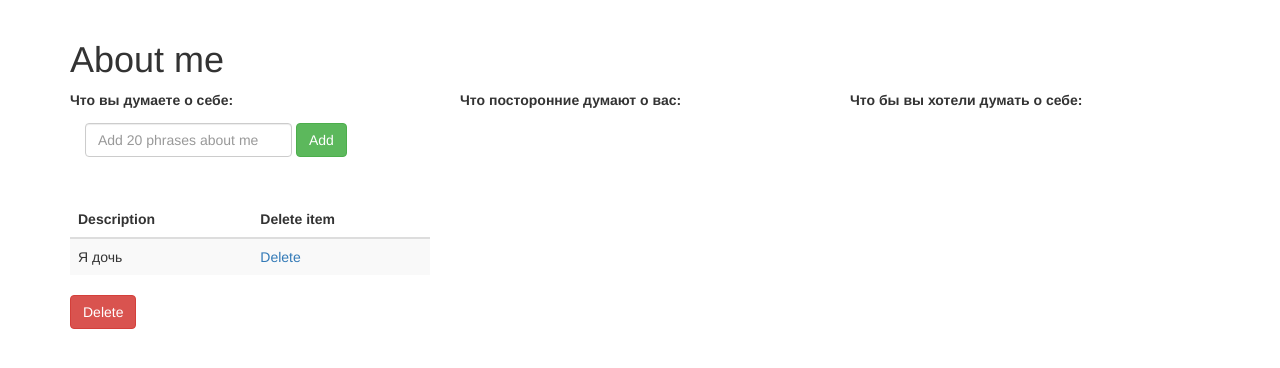
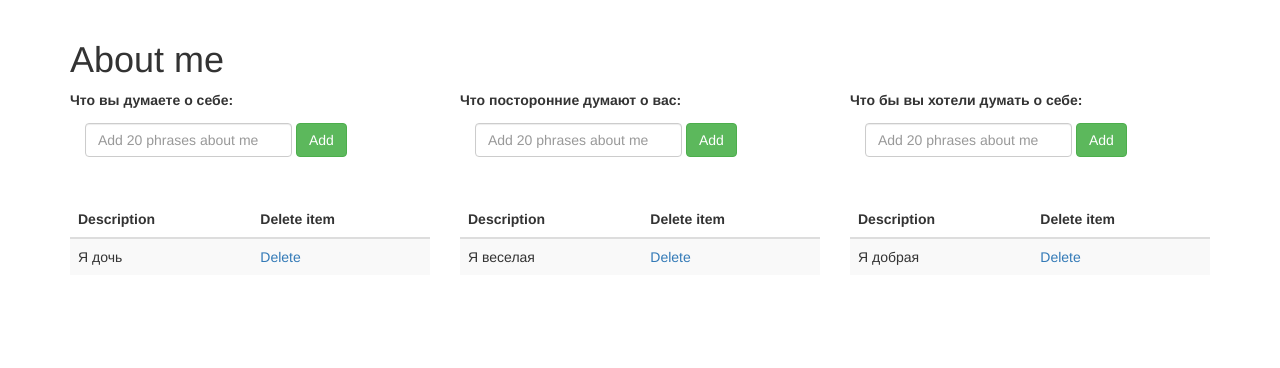
Before and after one commit to WillyGoodwill/django-emotions-project, a Django app: page /basic_app/test_about_me/ in a window 1280 px wide. Shown: the part 51-419 px from the top of the page. Run offline with Django 3.2, Linux system fonts and the light colour scheme; data comes from the database, SQL or seed files in the repository; both versions use the stored data as it was after the commit; some libraries are stand-ins or nearby versions.

Commit message:
added others and future area to about me

```diff
--- a/basic_app/admin.py
+++ b/basic_app/admin.py
@@ -1,6 +1,8 @@
 from django.contrib import admin
-from basic_app.models import Emotions, Stock,AboutMyView
+from basic_app.models import Emotions, Stock,AboutMyView,AboutMyViewOthers,AboutMyViewFuture
 # Register your models here.
 admin.site.register(Emotions)
 admin.site.register(Stock)
 admin.site.register(AboutMyView)
+admin.site.register(AboutMyViewOthers)
+admin.site.register(AboutMyViewFuture)
--- a/basic_app/urls.py
+++ b/basic_app/urls.py
@@ -20,6 +20,8 @@ urlpatterns = [
     url(r'^add_stock/$', views.add_stock,name = 'add_stock'),
     url(r'^delete/<stock_id>$', views.delete,name = 'delete'),
     url(r'^test_about_me/$', views.about_me,name = 'about_me'),
-    path('delete_about_me/<int:text_id>', views.delete_about_me,name = 'delete_about_me')
+    path('delete_about_me/<int:text_id>', views.delete_about_me,name = 'delete_about_me'),
+    path('delete_about_me_others/<int:text_id>', views.delete_about_me_others,name = 'delete_about_me_others'),
+    path('delete_about_me_future/<int:text_id>', views.delete_about_me_future,name = 'delete_about_me_future')
 
 ]
--- a/basic_app/views.py
+++ b/basic_app/views.py
@@ -318,28 +318,54 @@ def delete(request, stock_id):
     return redirect('basic_app:add_stock')
 
 def about_me(request):
+
     if request.method == "POST":
-        if 'me_about_me' in request.POST:
+        if 'about_me' in request.POST:
             form = TestForm(request.POST or None)
             if form.is_valid():
                 form.save()
                 return redirect('basic_app:about_me')
             else:
                 return render(request,'basic_app/test_about_me.html')
-        elif 'delete_about_me' in request.POST:
-            if len(AboutMyView.objects.all())>0:
-                AboutMyView.objects.last().delete()
-            text = AboutMyView.objects.all()
-            return render(request,'basic_app/test_about_me.html',{'text':text})
+        elif 'about_me_others' in request.POST:
+            form = TestForm2(request.POST or None)
+            if form.is_valid():
+                form.save()
+                return redirect('basic_app:about_me')
+            else:
+                return render(request,'basic_app/test_about_me.html')
+        elif 'about_me_future' in request.POST:
+            form = TestForm3(request.POST or None)
+            if form.is_valid():
+                form.save()
+                return redirect('basic_app:about_me')
+            else:
+                return render(request,'basic_app/test_about_me.html')
         else:
             text = AboutMyView.objects.all()
-            return render(request,'basic_app/test_about_me.html',{'text':text})
+            text2 = AboutMyViewOthers.objects.all()
+            text3 = AboutMyViewFuture.objects.all()
+
+            return render(request,'basic_app/test_about_me.html',{'text':text,'text2':text2,'text3':text3})
     else:
 
         text = AboutMyView.objects.all()
-        return render(request,'basic_app/test_about_me.html',{'text':text})
+        text2 = AboutMyViewOthers.objects.all()
+        text3 = AboutMyViewFuture.objects.all()
+
+        return render(request,'basic_app/test_about_me.html',{'text':text,'text2':text2,'text3':text3})
 
 def delete_about_me(request, text_id):
     item = AboutMyView.objects.get(pk = text_id)
     item.delete()
     return redirect('basic_app:about_me')
+
+def delete_about_me_others(request, text_id):
+    item = AboutMyViewOthers.objects.get(pk = text_id)
+    item.delete()
+    return redirect('basic_app:about_me')
+
+def delete_about_me_future(request, text_id):
+    item = AboutMyViewFuture.objects.get(pk = text_id)
+    item.delete()
+    return redirect('basic_app:about_me')
--- a/templates/basic_app/index.html
+++ b/templates/basic_app/index.html
@@ -13,7 +13,7 @@
                     {% csrf_token%}
                     <input type="submit" class = 'btn btn-success' value = 'Update'>
                 </form>
-                <h2>Psycological tests</h2>
+                <h2>Psychological tests</h2>
                 <a href="basic_app/test_about_me">1. About me</a>
         </div>
 
--- a/templates/basic_app/test_about_me.html
+++ b/templates/basic_app/test_about_me.html
@@ -48,7 +48,7 @@
                                 {% csrf_token%}
                                 <input type="text" class="form-control" placeholder="Add 20 phrases about me" name = "text">
                             </div>
-                            <button type="submit" class="btn btn-success" name= 'me_about_me'>Add </button>
+                            <button type="submit" class="btn btn-success" name= 'about_me'>Add </button>
                         </form>
                         <br>
                         <table class="table table-striped table-hover">
@@ -67,19 +67,65 @@
                             {%endfor%}
                             </tbody>
                           </table>
-                        <form method = 'POST'>
-                            {% csrf_token%}
-                            <input type="submit" class = 'btn btn-danger' value = 'Delete' name = 'delete_about_me'>
-                        </form>
+
 
                     </div>
                     <div class = 'col-lg-4'>
                         <label for="">Что посторонние думают о вас:</label>
+                        <form action = '{% url "basic_app:about_me"%}' class="navbar-form navbar" method = 'POST'>
+                            <div class="form-group">
+                                {% csrf_token%}
+                                <input type="text" class="form-control" placeholder="Add 20 phrases about me" name = "text">
+                            </div>
+                            <button type="submit" class="btn btn-success" name= 'about_me_others'>Add </button>
+                        </form>
+                        <br>
+                        <table class="table table-striped table-hover">
+                            <thead class = "">
+                              <tr>
+                                <th >Description</th>
+                                <th >Delete item</th>
+                              </tr>
+                            </thead>
+                            <tbody>
+                            {% for item in text2%}
+                                <tr>
+                                    <td>{{item}} </td>
+                                    <td> <a href="{%url 'basic_app:delete_about_me_others' item.id%}">Delete</a>  </td>
+                                </tr>
+                            {%endfor%}
+                            </tbody>
+                          </table>
 
 
                     </div>
                     <div class = 'col-lg-4'>
                         <label for="">Что бы вы хотели думать о себе:</label>
+                        <form action = '{% url "basic_app:about_me"%}' class="navbar-form navbar" method = 'POST'>
+                            <div class="form-group">
+                                {% csrf_token%}
+                                <input type="text" class="form-control" placeholder="Add 20 phrases about me" name = "text">
+                            </div>
+                            <button type="submit" class="btn btn-success" name= 'about_me_future'>Add </button>
+                        </form>
+                        <br>
+                        <table class="table table-striped table-hover">
+                            <thead class = "">
+                              <tr>
+                                <th >Description</th>
+                                <th >Delete item</th>
+                              </tr>
+                            </thead>
+                            <tbody>
+                            {% for item in text3%}
+                                <tr>
+                                    <td>{{item}} </td>
+                                    <td> <a href="{%url 'basic_app:delete_about_me_future' item.id%}">Delete</a>  </td>
+                                </tr>
+                            {%endfor%}
+                            </tbody>
+                          </table>
+
 
                     </div>
 
```
Also changed, not shown: db.sqlite3.
